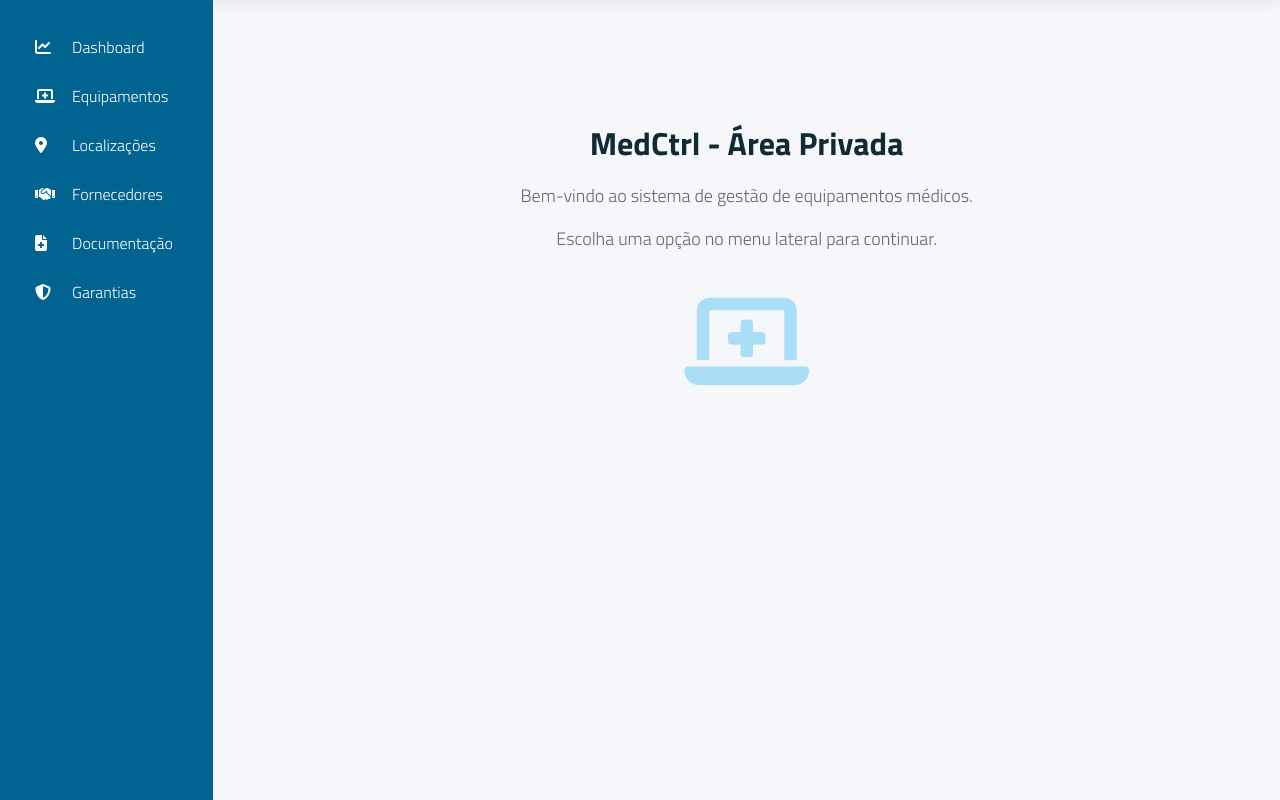
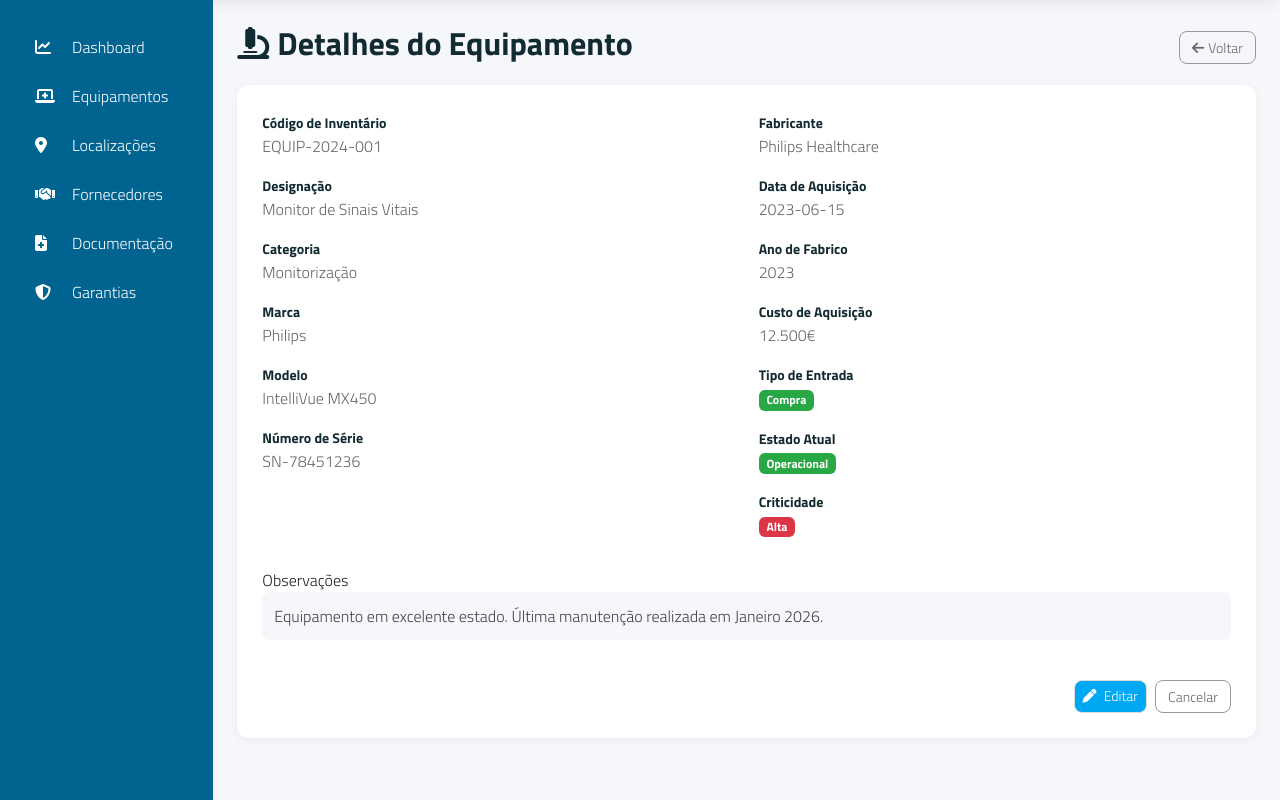
Before and after one commit to clarapereira1240902/MedCtrl, a PHP site: page /private/views/equipamentos/detalhes.html in a window 1280 px wide. Shown: the part 70-870 px from the top of the page. Run offline with PHP 8.4, Linux system fonts and the light colour scheme.

Commit message:
Frontend- Implementação da estrutura e estilo CSS da página de detalhes dos equipamentos, da área private

```diff
--- a/assets/css/components.css
+++ b/assets/css/components.css
@@ -35,7 +35,7 @@ main h2{
 
 
 /* =========================
-   CONTEÚDO- LISTAGEM
+   CONTEÚDO- LISTAR EQUIP
 ========================= */
 .page-header {
     display: flex;
@@ -91,7 +91,7 @@ main h2{
 
 
 /* =========================
-   CONTEÚDO- ADICIONAR
+   CONTEÚDO- ADICIONAR EQUIP
 ========================= */
 .form-medctrl {
     background: white;
@@ -104,3 +104,79 @@ main h2{
     font-weight: 600;
     color: #122a31;
 }
+
+
+
+/* ==================================
+   CONTEÚDO- BOTOES DE ADICIONAR EQIP
+================================== */
+.btn-cancel{
+    background:transparent;
+    border:1px solid #999;
+    color:#666;
+    border-radius:8px;
+    padding:5px 12px;
+}
+
+.btn-cancel:hover{
+    background:#f2f2f2;
+    color:#333;
+}
+
+.btn-save{
+    background:#006390;
+    color:white;
+    border:none;
+    border-radius:8px;
+    padding:5px 12px;
+}
+
+.btn-save:hover{
+    background:#00a7f3;
+    color:white;
+}
+
+
+
+/* ===========================
+   CONTEÚDO- DETALHES DO EQUIP
+=========================== */
+.card-medctrl{
+    background:white;
+    padding:25px;
+    border-radius:12px;
+    box-shadow:0 2px 10px rgba(0,0,0,0.05);
+}
+
+.info-group{
+    margin-bottom:15px;
+}
+
+.info-group label{
+    font-weight:600;
+    color:#122a31;
+    font-size:14px;
+}
+
+.info-group p{
+    margin:0;
+    color:#666;
+}
+
+.obs-box{
+    background:#f5f7fa;
+    padding:12px;
+    border-radius:8px;
+    color:#444;
+}
+
+.btn-edit{
+    background:#00a7f3;
+    color:white;
+    border-radius:8px;
+}
+
+.btn-edit:hover{
+    background:#006390;
+    color:white;
+}
--- a/private/views/equipamentos/detalhes.html
+++ b/private/views/equipamentos/detalhes.html
@@ -80,15 +80,104 @@
 
             <!-- Conteúdo Principal -->
             <main class="col-md-9 col-lg-10 p-4">
-                <section class="pagina-inicial">
-                    <h2>MedCtrl - Área Privada</h2>
-                    <p>Bem-vindo ao sistema de gestão de equipamentos médicos.</p>
-                    <p> Escolha uma opção no menu lateral para continuar.</p>
+                <div class="page-header">
+                    <h2><i class="fa-solid fa-microscope me-2"></i>Detalhes do Equipamento</h2>
+                    <a href="lista.html" class="btn btn-cancel btn-sm">
+                        <i class="fa-solid fa-arrow-left me-1"></i>Voltar
+                    </a>
+                </div>
 
-                    <div class="icone-centro">
-                        <i class="fa-solid fa-laptop-medical"></i>
+                <!-- Cartão principal -->
+                <div class="card-medctrl">
+                    <div class="row">
+
+                        <!-- Coluna esquerda -->
+                        <div class="col-md-6">
+                            <div class="info-group">
+                                <label>Código de Inventário</label>
+                                <p>EQUIP-2024-001</p>
+                            </div>
+
+                            <div class="info-group">
+                                <label>Designação</label>
+                                <p>Monitor de Sinais Vitais</p>
+                            </div>
+
+                            <div class="info-group">
+                                <label>Categoria</label>
+                                <p>Monitorização</p>
+                            </div>
+
+                            <div class="info-group">
+                                <label>Marca</label>
+                                <p>Philips</p>
+                            </div>
+
+                            <div class="info-group">
+                                <label>Modelo</label>
+                                <p>IntelliVue MX450</p>
+                            </div>
+
+                            <div class="info-group">
+                                <label>Número de Série</label>
+                                <p>SN-78451236</p>
+                            </div>
+                        </div>
+
+                        <!-- COLUNA DIREITA -->
+                        <div class="col-md-6">
+                            <div class="info-group">
+                                <label>Fabricante</label>
+                                <p>Philips Healthcare</p>
+                            </div>
+
+                            <div class="info-group">
+                                <label>Data de Aquisição</label>
+                                <p>2023-06-15</p>
+                            </div>
+
+                            <div class="info-group">
+                                <label>Ano de Fabrico</label>
+                                <p>2023</p>
+                            </div>
+
+                            <div class="info-group">
+                                <label>Custo de Aquisição</label>
+                                <p>12.500€</p>
+                            </div>
+
+                            <div class="info-group">
+                                <label>Tipo de Entrada</label>
+                                <p><span class="badge badge-success">Compra</span></p>
+                            </div>
+
+                            <div class="info-group">
+                                <label>Estado Atual</label>
+                                <p><span class="badge badge-success">Operacional</span></p>
+                            </div>
+
+                            <div class="info-group">
+                                <label>Criticidade</label>
+                                <p><span class="badge badge-danger">Alta</span></p>
+                            </div>
+                        </div>
+
+                        <!-- OBSERVAÇÕES -->
+                        <div class="mt-3">
+                            <label>Observações</label>
+                            <p class="obs-box">
+                                Equipamento em excelente estado. Última manutenção realizada em Janeiro 2026.
+                            </p>
+                        </div>
+
+                        <!-- BOTÕES -->
+                        <div class="d-flex justify-content-end gap-2 mt-4">
+                            <a href="editar.html" class="btn btn-edit btn-sm"><i class="fa-solid fa-pen me-1"></i> Editar </a>
+                            <a href="lista.html" class="btn btn-cancel btn-sm"> Cancelar</a>
+                        </div>
+
                     </div>
-                </section>
+                </div>
             </main>
 
         </div>
--- a/private/views/equipamentos/novo.html
+++ b/private/views/equipamentos/novo.html
@@ -179,10 +179,10 @@
 
                         <!-- Botões -->
                         <div class="d-flex justify-content-end gap-2 mb-4">
-                            <a href="lista.html" class="btn btn-outline-secondary btn-sm">
+                            <a href="lista.html" class="btn btn-cancel btn-sm">
                                 <i class="fa-solid fa-xmark me-1"></i> Cancelar
                             </a>
-                            <button type="submit" class="btn btn-primary btn-sm">
+                            <button type="submit" class="btn btn-save btn-sm">
                                 <i class="fa-regular fa-floppy-disk me-1"></i> Guardar
                             </button>
                         </div>
```
